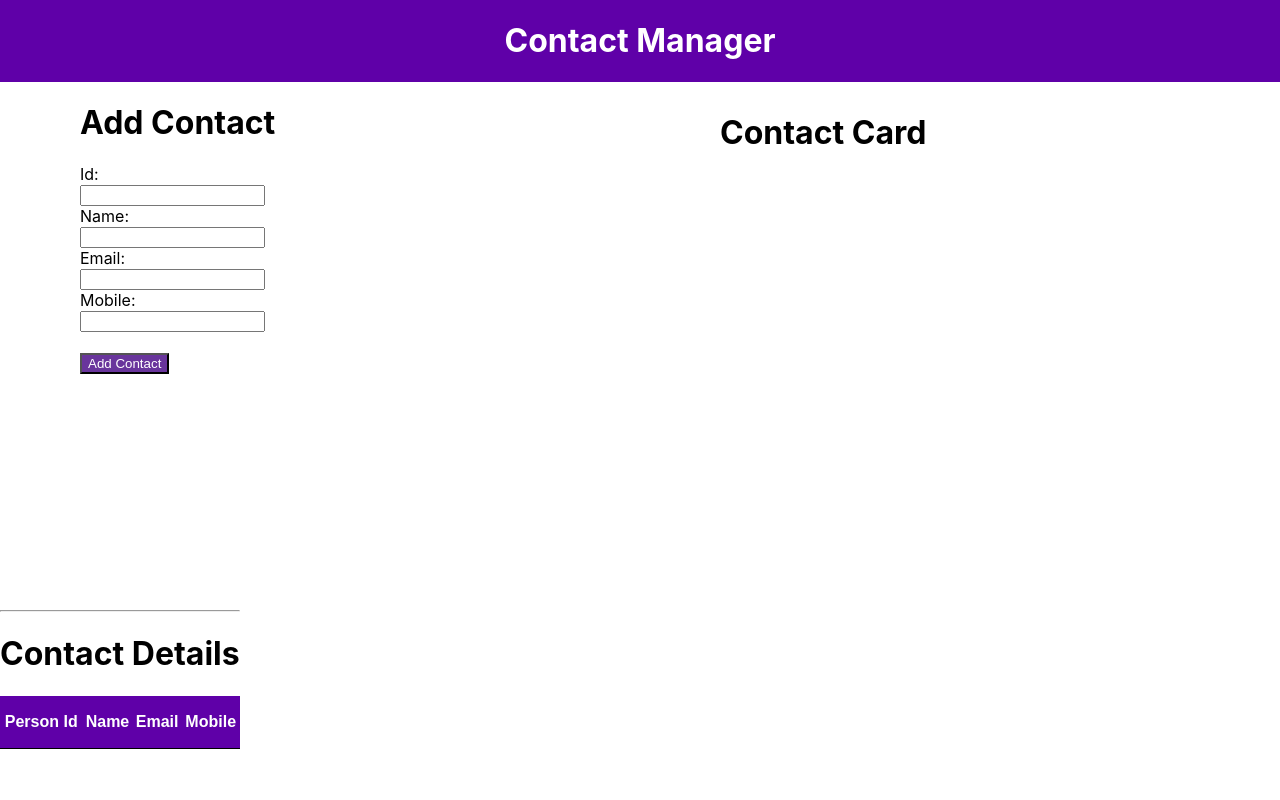
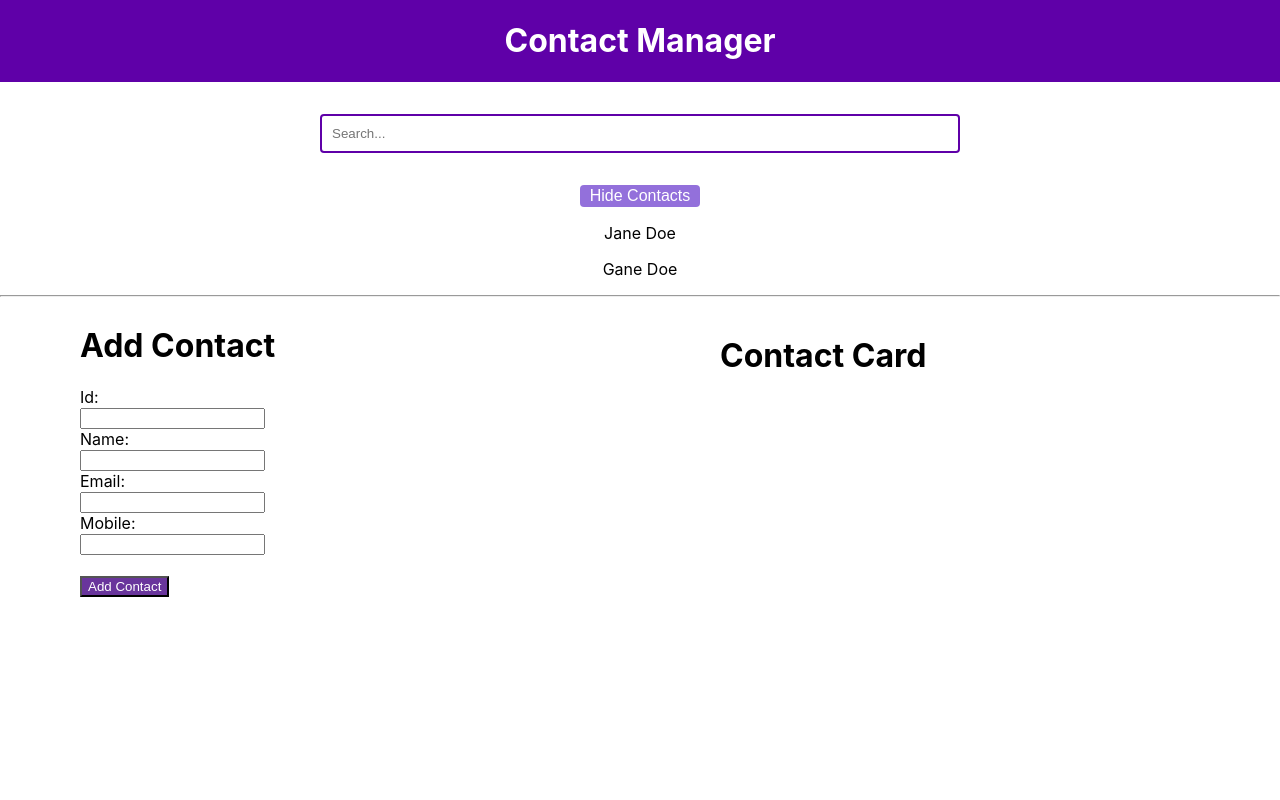
Before and after one commit to axelkouassi/react-app, a React (Create React App) app: page / in a window 1280 px wide. Shown: the top 800 px of the page. Built offline with nearby package versions, Linux system fonts and the light colour scheme; the HTML template or start-up script is replaced by a standard one.

Commit message:
Adding search bar and toggle button to show/hide array of objects.

```diff
--- a/src/App.css
+++ b/src/App.css
@@ -53,6 +53,70 @@
 
 /*Body */
 
+/*Search bar */
+.search-bar {
+  /*
+  background-color: white;
+  padding: 1rem;
+  border-radius: 6px;
+  max-width: 40rem; */
+  /* padding: 0.1rem; */
+  text-align: center;
+  margin: 2rem auto;
+  border-radius: 6px;
+}
+
+#search {
+  margin: auto;
+  width: 50%;
+  border: 2px solid #5f00a8;
+  padding: 10px;
+  border-radius: 4px;
+}
+
+#tog-btn {
+  background-color: #9370db /* #dcd0ff */ /* #f1f1f1 */ /* #5f00a8 */
+    /* #8a2be2 */ /* #e7e7e7 */;
+  color: white /* #5f00a8 */ /* black */ /* whitesmoke */ /* #5f00a8 */;
+  margin: auto;
+  /* padding-top: 0px; */
+  border-radius: 4px;
+  border: none /* 1.8px solid #5f00a8 */;
+  font-size: 16px;
+  padding: 2px 10px;
+  cursor: pointer;
+}
+
+#tog-btn:hover {
+  background-color: /* black */ #5f00a8;
+  color: white;
+  /* box-shadow: 0 12px 16px 0 rgba(0, 0, 0, 0.24),
+    0 17px 50px 0 rgba(0, 0, 0, 0.19); */
+}
+
+.contacts {
+  /* margin: 2rem auto;
+  background-color: white;
+  padding: 1rem;
+  border-radius: 6px;
+  max-width: 30rem; */
+  text-align: center;
+  padding-top: 0px;
+  margin: auto;
+}
+
+.contacts ul {
+  list-style: none;
+  margin: 0;
+  padding: 0;
+  /* line-height: 100%; */
+}
+
+.contact-search {
+  margin: 1rem 0;
+  /* font-weight: bold; */
+}
+
 #add-btn {
   background-color: #69359c;
   color: white;
@@ -63,6 +127,7 @@ table {
   font-family: Arial, Helvetica, sans-serif;
   border-collapse: collapse;
   width: 100%;
+  table-layout: auto;
 }
 
 th,
@@ -97,6 +162,8 @@ th {
   color: white;
 }
 
+/* Add contact*/
+
 .add-contact {
   width: 50%;
   height: 100px;
@@ -120,6 +187,7 @@ th {
   float: inline-start;
   padding-top: 400px;
   margin: auto;
+  /* overflow-x: auto; */
 }
 
 .contact-list h1 {
--- a/src/App.js
+++ b/src/App.js
@@ -5,6 +5,7 @@ import AddContactDetails from './components/AddContactDetails';
 import { useState } from 'react';
 import {useEffect} from 'react';
 import ContactCard from './components/ContactCard';
+import ContactFinder from './components/ContactFinder';
 
 function App() {
 
@@ -48,6 +49,8 @@ const addContactData = (person)=>{
   return (
     <div className="App">
       <Header/>
+      <ContactFinder search={contactDetails}/>
+      <hr/>
       <AddContactDetails addContactHandler={addContactData}/>
       <ContactCard card={contactDetails}/>
       <ContactDetails details={contactDetails}/>
--- a/src/components/AddContactDetails.js
+++ b/src/components/AddContactDetails.js
@@ -17,10 +17,10 @@ class AddContactDetails extends Component{
     }
 
     //Lifecycle 2
-    static getDerivedStateFromProps(){
-        console.log("In getDerivedStateFromProps AddContactDetails");
-        //console.log(this.props);
-      }
+    // static getDerivedStateFromProps(){
+    //     console.log("In getDerivedStateFromProps AddContactDetails");
+    //     //console.log(this.props);
+    //   }
 
       componentDidMount(){
         ///api calls
--- /dev/null
+++ b/src/components/Contact.js
@@ -0,0 +1,13 @@
+import React, { Component } from 'react';
+
+class Contact extends Component {
+    state = {  }
+    render() {
+        console.log(this.props.name)
+        return (
+        <li className="contact-search">{this.props.name}</li>
+        );
+    }
+}
+
+export default Contact;
--- /dev/null
+++ b/src/components/ContactFinder.js
@@ -0,0 +1,69 @@
+import React, { Component, Fragment } from 'react';
+import ContactList from './ContactList';
+
+const contacts = [
+    {
+      id:"p1",
+      name:"Jane Doe",
+      email:"janedoe@gmail.com",
+      mobile:"0123456789"
+    },
+    {
+        id:"p2",
+        name:"Gane Doe",
+        email:"janedoe@gmail.com",
+        mobile:"0123456789"
+      }
+]
+
+class ContactFinder extends Component {
+    constructor(props) {
+        super(props);
+        this.state = {
+            selectedContact:[],
+            searchText:''
+        }
+        this.searchChangeHandler = this.searchChangeHandler.bind(this);
+        console.log("In constructor in ContactFinder");
+        console.log(props);
+    }
+
+    componentDidMount(){
+        console.log("In componentDidMount ContactFinder");
+        this.setState({selectedContact:contacts});
+    }
+
+    componentDidUpdate(prevProps, prevState){
+        console.log("In componentDidUpdate ContactFinder 1");
+        console.log(prevState);
+        console.log("In componentDidUpdate ContactFinder 2");
+        if(prevState.searchText !== this.state.searchText){
+            console.log("In componentDidUpdate ContactFinder 3");
+            this.setState(
+                {
+                    selectedContact:contacts.filter((contact)=>{
+                        return contact.name.includes(this.state.searchText);
+                    })
+                }
+            );
+        }
+    }
+
+    searchChangeHandler(event){
+        this.setState({searchText:event.target.value});
+    }
+
+
+    render() {
+        return (
+            <Fragment>
+                <div className="search-bar">
+                    <input  placeholder="Search..." id ="search" type="search" onChange={this.searchChangeHandler}></input>
+                </div>
+                <ContactList cList ={this.state.selectedContact}/>
+            </Fragment>
+        );
+    }
+}
+
+export default ContactFinder;
--- /dev/null
+++ b/src/components/ContactList.js
@@ -0,0 +1,42 @@
+import React, {Component} from 'react';
+import Contact from './Contact';
+
+
+class  ContactList extends Component {
+    state = {
+        showContacts:true
+    }
+
+
+    toggleShowHandler=()=>{
+        console.log("Toggle show handler ContactList");
+        console.log(this.props.cList);
+        this.setState((prevState)=>{
+            return {showContacts:!prevState.showContacts};
+        })
+    }
+    render() {
+        console.log("In render of ContactList");
+        console.log(this.props.cList);
+        const contactListArr=(
+            <ul>
+                {
+                    this.props.cList.map((contact)=>{
+                        return <Contact key={contact.id} name={contact.name}/>
+                    })
+
+                }
+            </ul>
+        );
+        return (
+            <div className="contacts">
+                <button  id ="tog-btn" type="button" onClick={this.toggleShowHandler}>
+                    {this.state.showContacts?"Hide":"Show"} Contacts
+                </button>
+                {this.state.showContacts && contactListArr}
+            </div>
+        );
+    }
+}
+
+export default ContactList;
```
